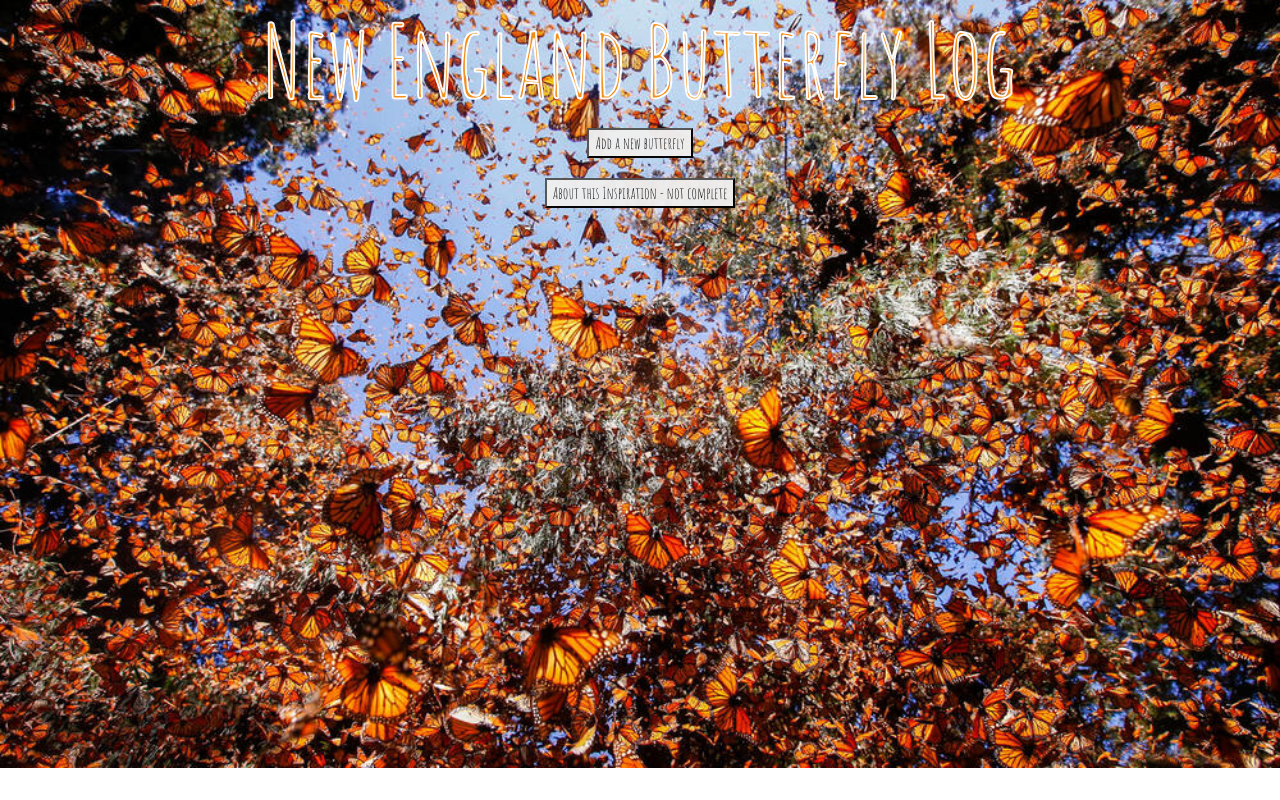
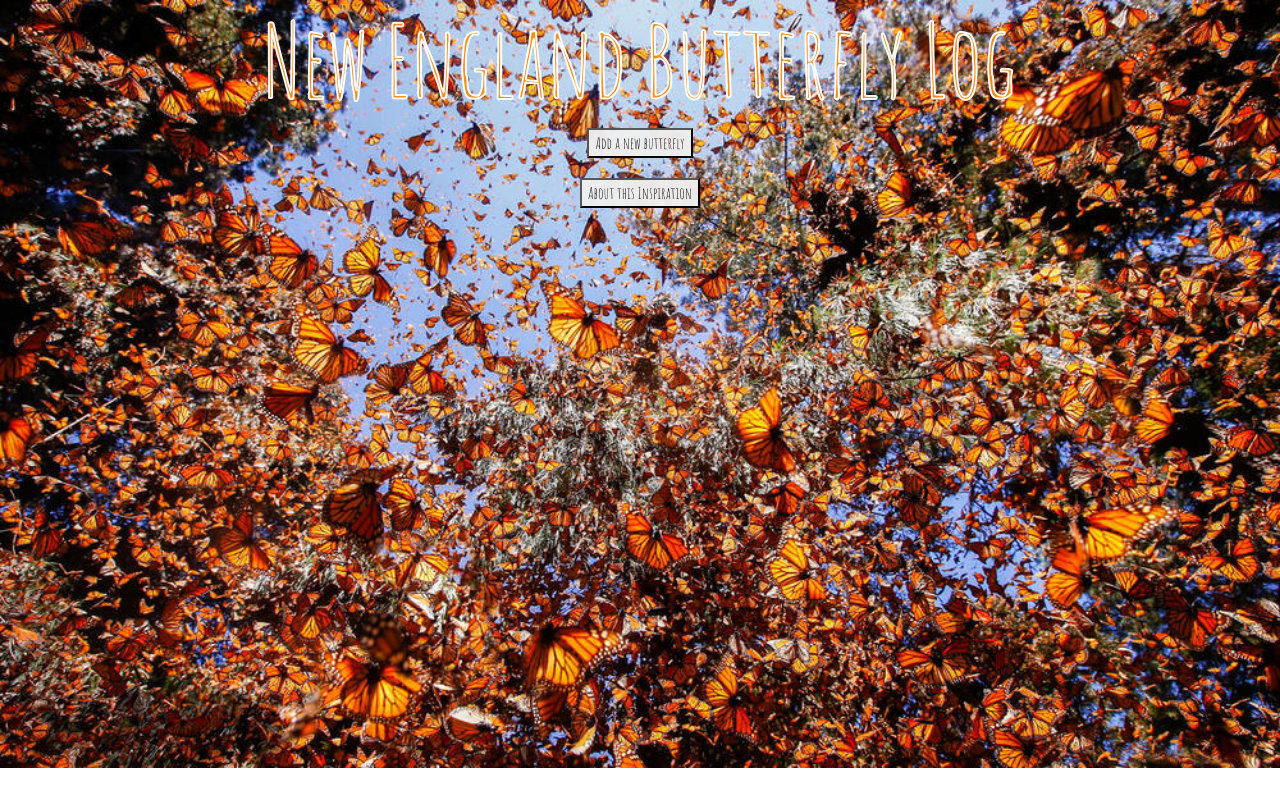
Before and after one commit to caroleatierney/Butterflies_of_New_England, a website: page index.html in a window 1280 px wide. Drawn offline with nearby package versions, Linux system fonts and the light colour scheme; no server answers.

```diff
--- a/index.html
+++ b/index.html
@@ -83,7 +83,7 @@
         <!-- Page Links -->
         <footer>
             <a class="nav-link orangeButtons" href="about.html">
-                <button>About this Inspiration - not complete</button>
+                <button>About this Inspiration</button>
             </a>
         </footer>
     </div>
```
